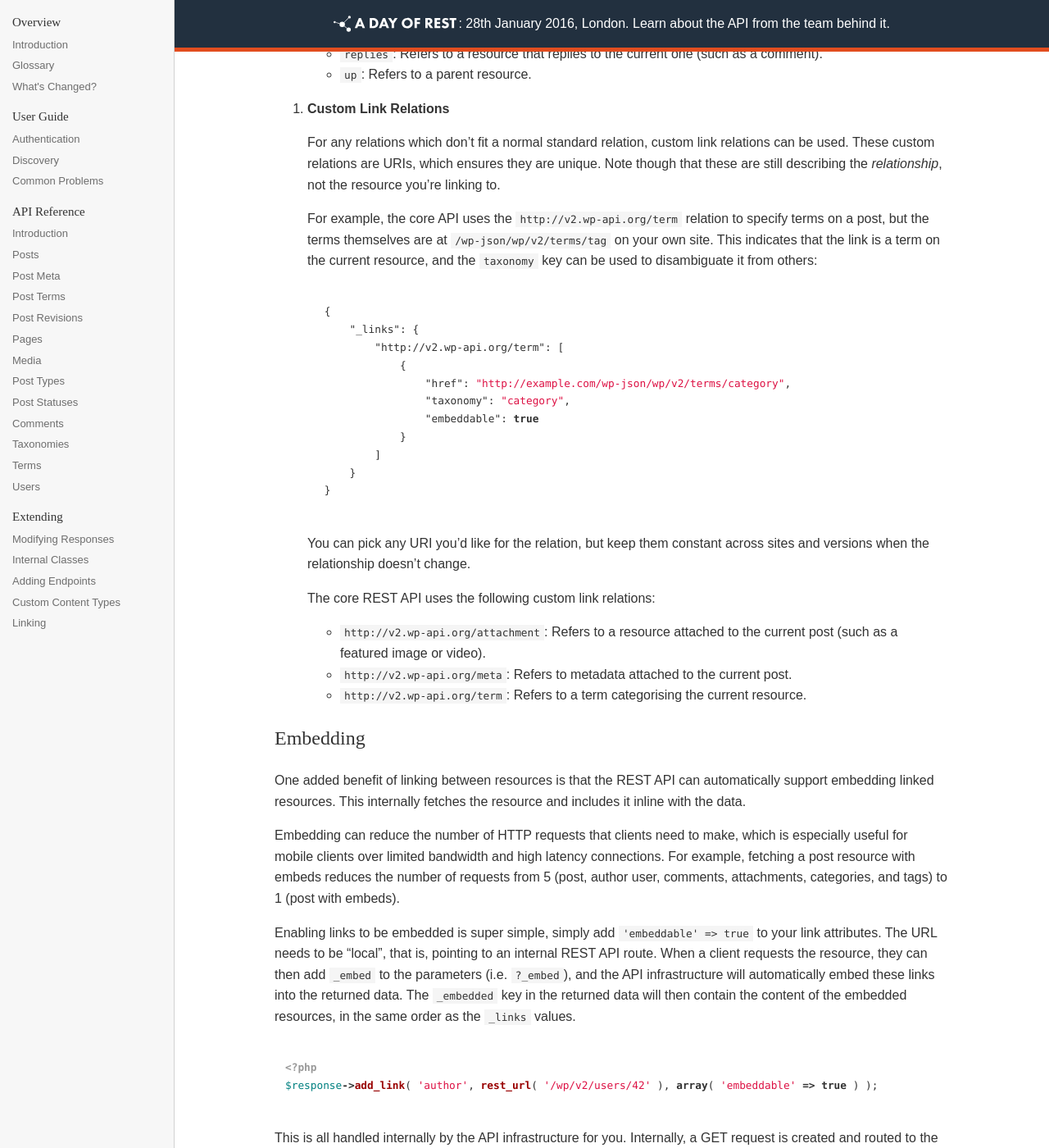
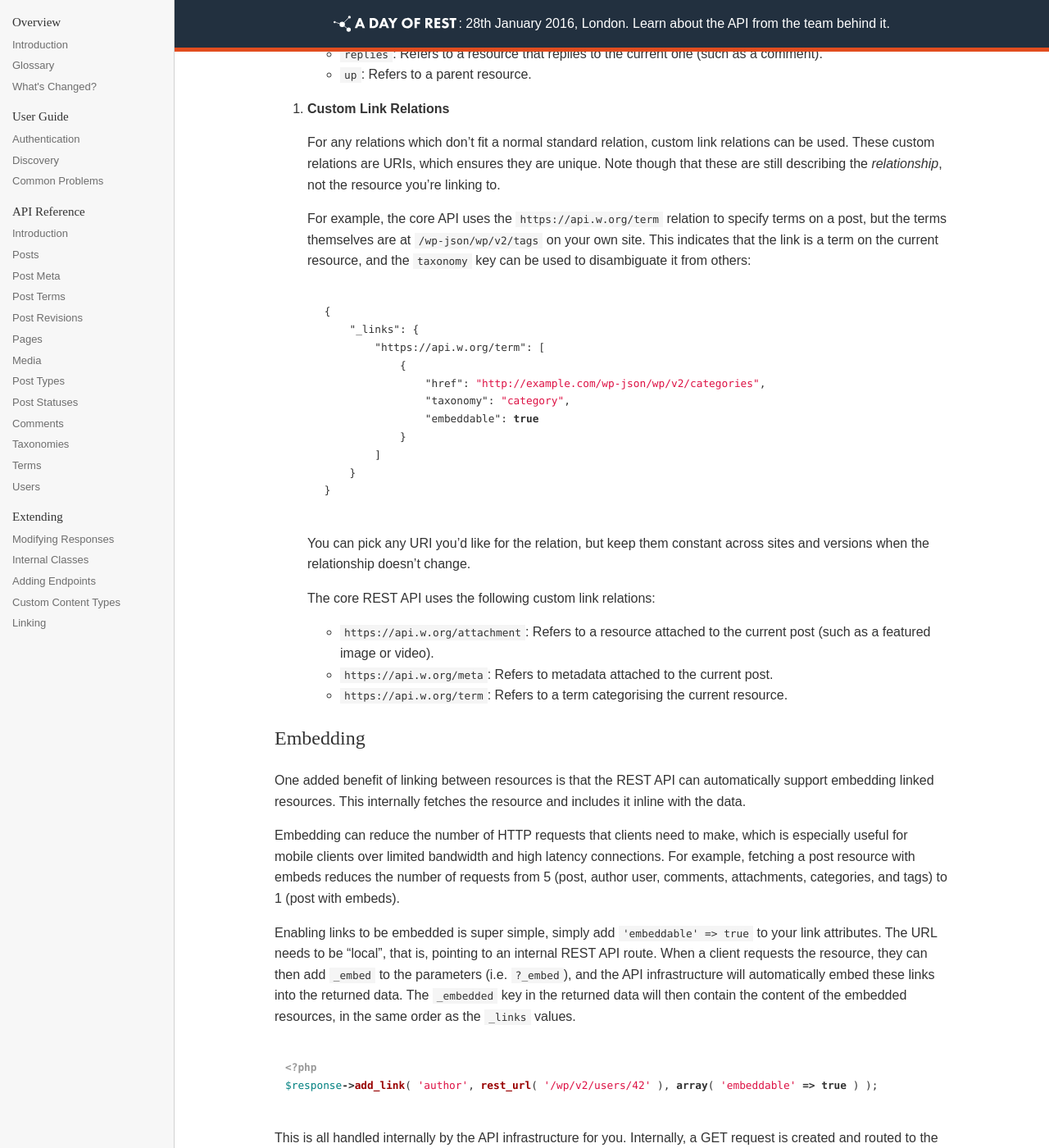
Before and after one commit to WP-API/docs-v2, a Jekyll site: the page built from extending/linking/index.md, in a window 1280 px wide and 1400 px high, scrolled down 2337 px. Shown: the whole window at 82% size. Built offline with Jekyll 4.4.1, drawn with Linux system fonts in a browser that asks for light colours; Markdown is read by kramdown in place of the engine named in the settings.

Commit message:
Correct link domain and paths for tags / categories

````diff
--- a/extending/linking/index.md
+++ b/extending/linking/index.md
@@ -95,14 +95,14 @@ These link relations are a standardised system of categorising relationships bet
 
 	For any relations which don't fit a normal standard relation, custom link relations can be used. These custom relations are URIs, which ensures they are unique. Note though that these are still describing the *relationship*, not the resource you're linking to.
 
-	For example, the core API uses the `http://v2.wp-api.org/term` relation to specify terms on a post, but the terms themselves are at `/wp-json/wp/v2/terms/tag` on your own site. This indicates that the link is a term on the current resource, and the `taxonomy` key can be used to disambiguate it from others:
+	For example, the core API uses the `https://api.w.org/term` relation to specify terms on a post, but the terms themselves are at `/wp-json/wp/v2/tags` on your own site. This indicates that the link is a term on the current resource, and the `taxonomy` key can be used to disambiguate it from others:
 
 	```json
 	{
 		"_links": {
-			"http://v2.wp-api.org/term": [
+			"https://api.w.org/term": [
 				{
-					"href": "http://example.com/wp-json/wp/v2/terms/category",
+					"href": "http://example.com/wp-json/wp/v2/categories",
 					"taxonomy": "category",
 					"embeddable": true
 				}
@@ -114,9 +114,9 @@ These link relations are a standardised system of categorising relationships bet
 	You can pick any URI you'd like for the relation, but keep them constant across sites and versions when the relationship doesn't change.
 
 	The core REST API uses the following custom link relations:
-	* `http://v2.wp-api.org/attachment`: Refers to a resource attached to the current post (such as a featured image or video).
-	* `http://v2.wp-api.org/meta`: Refers to metadata attached to the current post.
-	* `http://v2.wp-api.org/term`: Refers to a term categorising the current resource.
+	* `https://api.w.org/attachment`: Refers to a resource attached to the current post (such as a featured image or video).
+	* `https://api.w.org/meta`: Refers to metadata attached to the current post.
+	* `https://api.w.org/term`: Refers to a term categorising the current resource.
 
 
 Embedding
````
